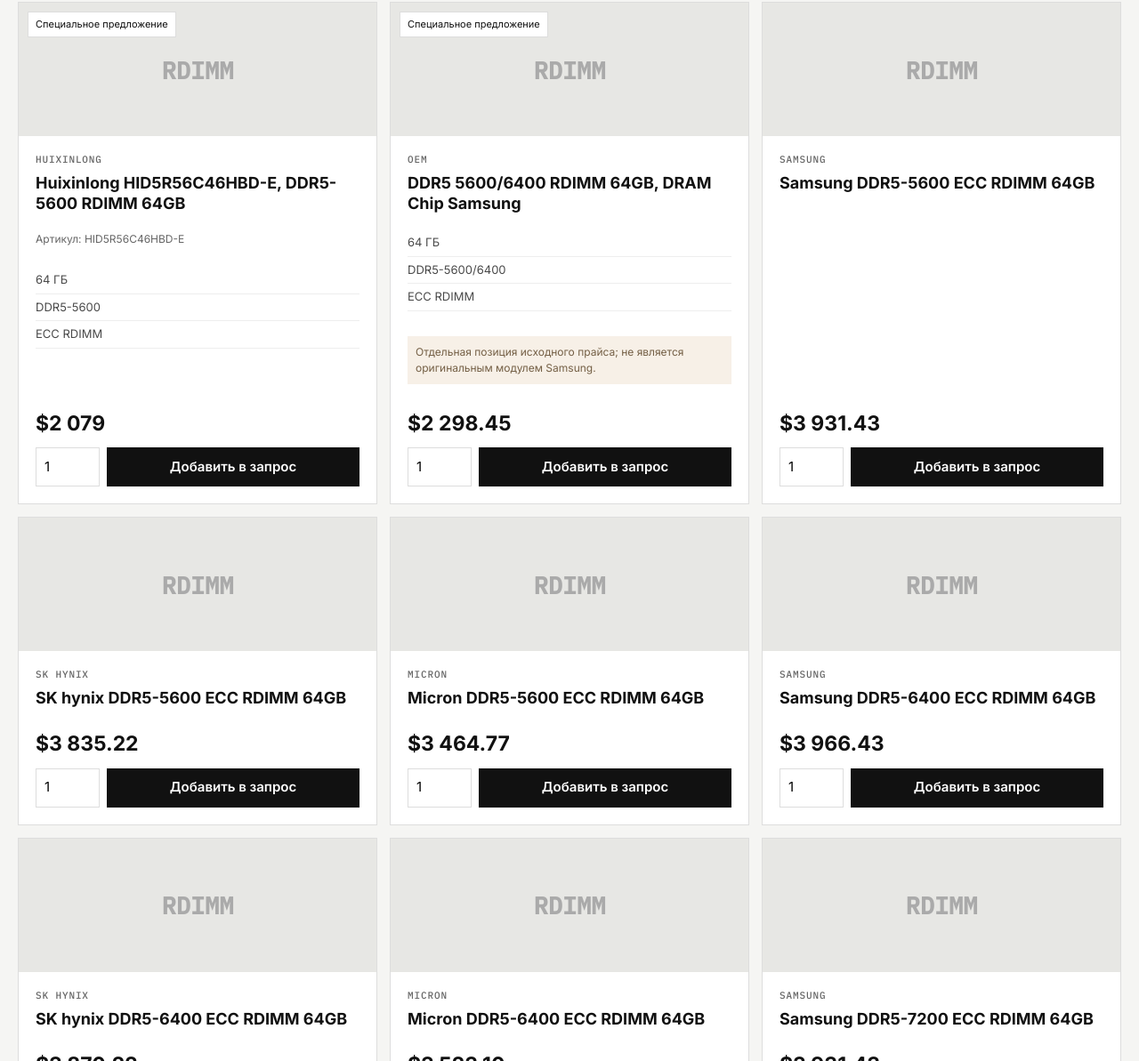
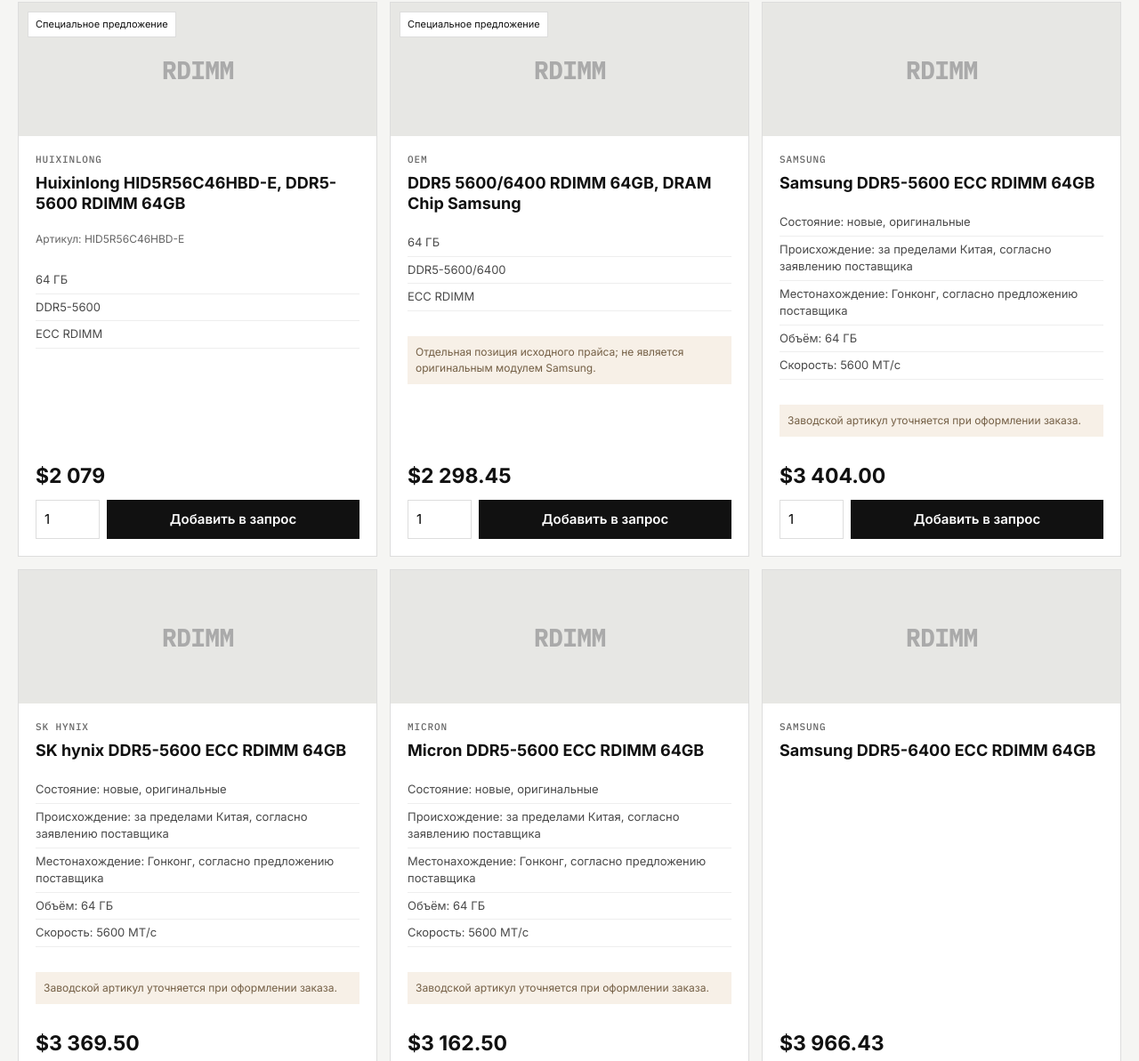
Before and after one commit to dmttrep-arch/sys822gs-landing, a plain HTML site: page index.html in a window 1280 px wide. Shown: the part 2996-4189 px from the top of the page at 89% size. Drawn offline with Linux system fonts and the light colour scheme.

Commit message:
Update DDR5-5600 64GB sales pricing

```diff
--- a/catalog.json
+++ b/catalog.json
@@ -15,9 +15,9 @@
     {"id":"ram-oem-samsung-chips-64-5600","category":"memory","manufacturer":"OEM","model":"DDR5-5600 RDIMM 64GB","title":"OEM DDR5-5600 RDIMM 64GB, новые микросхемы Samsung","priceUsd":2150,"special":true,"capacityGb":64,"speedMts":5600,"note":"Сторонняя сборка на микросхемах Samsung; не является оригинальным модулем Samsung.","specs":["64 ГБ","DDR5-5600","ECC RDIMM"]},
     {"id":"ram-huixinlong-hid5r56c46hbd-e","category":"memory","manufacturer":"Huixinlong","model":"HID5R56C46HBD-E","partNumber":"HID5R56C46HBD-E","title":"Huixinlong HID5R56C46HBD-E, DDR5-5600 RDIMM 64GB","priceUsd":2079,"special":true,"capacityGb":64,"speedMts":5600,"specs":["64 ГБ","DDR5-5600","ECC RDIMM"]},
     {"id":"ram-oem-samsung-dram-64-5600-6400","category":"memory","manufacturer":"OEM","model":"DDR5 5600/6400 RDIMM 64GB","title":"DDR5 5600/6400 RDIMM 64GB, DRAM Chip Samsung","priceUsd":2298.45,"special":true,"capacityGb":64,"speedMts":"5600/6400","note":"Отдельная позиция исходного прайса; не является оригинальным модулем Samsung.","specs":["64 ГБ","DDR5-5600/6400","ECC RDIMM"]},
-    {"id":"ram-samsung-64-5600","category":"memory","manufacturer":"Samsung","model":"DDR5-5600 ECC RDIMM 64GB","title":"Samsung DDR5-5600 ECC RDIMM 64GB","priceUsd":3931.43,"capacityGb":64,"speedMts":5600},
-    {"id":"ram-hynix-64-5600","category":"memory","manufacturer":"SK hynix","model":"DDR5-5600 ECC RDIMM 64GB","title":"SK hynix DDR5-5600 ECC RDIMM 64GB","priceUsd":3835.22,"capacityGb":64,"speedMts":5600},
-    {"id":"ram-micron-64-5600","category":"memory","manufacturer":"Micron","model":"DDR5-5600 ECC RDIMM 64GB","title":"Micron DDR5-5600 ECC RDIMM 64GB","priceUsd":3464.77,"capacityGb":64,"speedMts":5600},
+    {"id":"ram-samsung-64-5600","category":"memory","manufacturer":"Samsung","model":"DDR5-5600 ECC RDIMM 64GB","title":"Samsung DDR5-5600 ECC RDIMM 64GB","priceUsd":3404,"priceDecimals":2,"capacityGb":64,"speedMts":5600,"note":"Заводской артикул уточняется при оформлении заказа.","specs":["Состояние: новые, оригинальные","Происхождение: за пределами Китая, согласно заявлению поставщика","Местонахождение: Гонконг, согласно предложению поставщика","Объём: 64 ГБ","Скорость: 5600 МТ/с"]},
+    {"id":"ram-hynix-64-5600","category":"memory","manufacturer":"SK hynix","model":"DDR5-5600 ECC RDIMM 64GB","title":"SK hynix DDR5-5600 ECC RDIMM 64GB","priceUsd":3369.50,"priceDecimals":2,"capacityGb":64,"speedMts":5600,"note":"Заводской артикул уточняется при оформлении заказа.","specs":["Состояние: новые, оригинальные","Происхождение: за пределами Китая, согласно заявлению поставщика","Местонахождение: Гонконг, согласно предложению поставщика","Объём: 64 ГБ","Скорость: 5600 МТ/с"]},
+    {"id":"ram-micron-64-5600","category":"memory","manufacturer":"Micron","model":"DDR5-5600 ECC RDIMM 64GB","title":"Micron DDR5-5600 ECC RDIMM 64GB","priceUsd":3162.50,"priceDecimals":2,"capacityGb":64,"speedMts":5600,"note":"Заводской артикул уточняется при оформлении заказа.","specs":["Состояние: новые, оригинальные","Происхождение: за пределами Китая, согласно заявлению поставщика","Местонахождение: Гонконг, согласно предложению поставщика","Объём: 64 ГБ","Скорость: 5600 МТ/с"]},
     {"id":"ram-samsung-64-6400","category":"memory","manufacturer":"Samsung","model":"DDR5-6400 ECC RDIMM 64GB","title":"Samsung DDR5-6400 ECC RDIMM 64GB","priceUsd":3966.43,"capacityGb":64,"speedMts":6400},
     {"id":"ram-hynix-64-6400","category":"memory","manufacturer":"SK hynix","model":"DDR5-6400 ECC RDIMM 64GB","title":"SK hynix DDR5-6400 ECC RDIMM 64GB","priceUsd":3870.22,"capacityGb":64,"speedMts":6400},
     {"id":"ram-micron-64-6400","category":"memory","manufacturer":"Micron","model":"DDR5-6400 ECC RDIMM 64GB","title":"Micron DDR5-6400 ECC RDIMM 64GB","priceUsd":3523.10,"capacityGb":64,"speedMts":6400},
--- a/index.html
+++ b/index.html
@@ -35,15 +35,15 @@ footer{padding:34px 0;border-top:1px solid var(--line)}.footer{display:flex;just
 <div class="admin" id="admin"><div class="drawer-head"><div><p class="eyebrow">Прайс-лист</p><b>Локальное управление</b></div><button class="close" id="close-admin">×</button></div><div class="admin-body"><p class="admin-note">Изменения сохраняются в этом браузере. Экспортируйте JSON для последующей публикации обновлённого прайс-листа.</p><table><thead><tr><th>Товар</th><th>Категория</th><th>Цена USD</th></tr></thead><tbody id="admin-rows"></tbody></table></div><div class="admin-actions"><button class="btn" id="save-local">Сохранить локально</button><button class="btn light" id="export-json">Выгрузить JSON</button><label class="btn light">Загрузить JSON<input type="file" id="import-json" accept="application/json" hidden></label><button class="btn light" id="reset-local">Сбросить</button></div></div>
 <script>
 const $=s=>document.querySelector(s);let catalog={categories:[],products:[]};let cart=JSON.parse(localStorage.getItem('milonchka-cart')||'{}');let f={category:'',maker:'',capacity:'',speed:'',search:''};
-const money=n=>n==null?'По запросу':new Intl.NumberFormat('en-US',{style:'currency',currency:'USD',minimumFractionDigits:Number.isInteger(n)?0:2,maximumFractionDigits:2}).format(n).replace(/,/g,' ');
-const safe=s=>String(s??'').replace(/[&<>'"]/g,c=>({'&':'&amp;','<':'&lt;','>':'&gt;',"'":'&#39;','"':'&quot;'}[c]));const norm=s=>String(s??'').toLowerCase().replace(/,/g,'.').replace(/\s+/g,' ').trim();
+const money=(n,decimals)=>n==null?'По запросу':new Intl.NumberFormat('en-US',{style:'currency',currency:'USD',minimumFractionDigits:decimals??(Number.isInteger(n)?0:2),maximumFractionDigits:2}).format(n).replace(/,/g,' ');
+const safe=s=>String(s??'').replace(/[&<>'"]/g,c=>({'&':'&amp;','<':'&lt;','>':'&gt;',"'":'&#39;','"':'&quot;'}[c]));const norm=s=>String(s??'').toLowerCase().replace(/,/g,'.').replace(/\s+/g,' ').trim();const matchesSearch=(p,q)=>{const hay=norm([p.title,p.manufacturer,p.model,p.partNumber,p.note,...(p.specs||[])].join(' '));return norm(q).split(' ').filter(Boolean).every(token=>hay.includes(token))};
 async function init(){catalog=await fetch('/catalog.json',{cache:'no-store'}).then(r=>r.json());const o=JSON.parse(localStorage.getItem('milonchka-price-overrides')||'{}');catalog.products.forEach(p=>{if(Object.hasOwn(o,p.id))p.priceUsd=o[p.id]});renderCategories();buildFilters();render();renderCart()}
 function renderCategories(){const n=Object.fromEntries(catalog.categories.map(c=>[c.id,catalog.products.filter(p=>p.category===c.id).length]));$('#categories').innerHTML=catalog.categories.map((c,i)=>`<button class="category" data-category="${c.id}"><span class="mono">0${i+1}</span><b>${safe(c.label)}</b><small>${n[c.id]} позиций</small></button>`).join('');$('#categories').onclick=e=>{const b=e.target.closest('[data-category]');if(!b)return;f.category=b.dataset.category;$('#category-filter').value=f.category;render();location.hash='catalog'}}
 function buildFilters(){$('#category-filter').innerHTML+=catalog.categories.map(c=>`<option value="${c.id}">${safe(c.label)}</option>`).join('');$('#maker-filter').innerHTML+=[...new Set(catalog.products.map(p=>p.manufacturer).filter(Boolean))].sort().map(m=>`<option>${safe(m)}</option>`).join('');$('#chips').innerHTML=`<button class="chip active" data-cat="">Все</button>${catalog.categories.map(c=>`<button class="chip" data-cat="${c.id}">${safe(c.label)}</button>`).join('')}`}
-function filtered(){return catalog.products.filter(p=>(!f.category||p.category===f.category)&&(!f.maker||p.manufacturer===f.maker)&&(!f.capacity||String(p.capacityGb)===f.capacity)&&(!f.speed||String(p.speedMts).split('/').includes(f.speed))&&(!f.search||norm([p.title,p.manufacturer,p.model,p.partNumber,p.note,...(p.specs||[])].join(' ')).includes(norm(f.search))))}
+function filtered(){return catalog.products.filter(p=>(!f.category||p.category===f.category)&&(!f.maker||p.manufacturer===f.maker)&&(!f.capacity||String(p.capacityGb)===f.capacity)&&(!f.speed||String(p.speedMts).split('/').includes(f.speed))&&(!f.search||matchesSearch(p,f.search)))}
 function visual(p){return p.image==='hero'?`<img src="hero.png" alt="${safe(p.title)}" loading="lazy">`:`<span class="mark">${({servers:'SERVER',memory:'RDIMM',hdd:'HDD',ssd:'SSD',network:'OSFP'})[p.category]}</span>`}
-function render(){const a=filtered();$('#result-count').textContent='Найдено: '+a.length;document.querySelectorAll('.chip').forEach(x=>x.classList.toggle('active',x.dataset.cat===f.category));$('#products').innerHTML=a.length?a.map(p=>`<article class="card"><div class="media">${visual(p)}${p.special?'<span class="badge">Специальное предложение</span>':p.featured?'<span class="badge">Выбор для проекта</span>':''}</div><div class="body"><span class="maker">${safe(p.manufacturer||'Конфигурация')}</span><h3>${safe(p.title)}</h3>${p.partNumber?`<p class="sku">Артикул: ${safe(p.partNumber)}</p>`:''}${p.specs?.length?`<ul class="specs">${p.specs.slice(0,5).map(x=>`<li>${safe(x)}</li>`).join('')}</ul>`:''}${p.note?`<p class="note">${safe(p.note)}</p>`:''}<div class="foot-card"><div class="price ${p.priceUsd==null?'request':''}">${money(p.priceUsd)}</div><div class="card-actions"><input class="qty" type="number" min="1" max="999" value="1"><button class="btn add" data-id="${p.id}">Добавить в запрос</button></div></div></div></article>`).join(''):'<p class="empty">По заданным параметрам товары не найдены.</p>';$('#products').onclick=e=>{const b=e.target.closest('.add');if(!b)return;const q=Math.max(1,Math.min(999,+b.parentElement.querySelector('.qty').value||1));cart[b.dataset.id]=(cart[b.dataset.id]||0)+q;saveCart();openCart()}}
-function saveCart(){localStorage.setItem('milonchka-cart',JSON.stringify(cart));renderCart()}function renderCart(){const a=Object.entries(cart).map(([id,qty])=>({p:catalog.products.find(x=>x.id===id),qty})).filter(x=>x.p);$('#cart-count').textContent=a.reduce((s,x)=>s+x.qty,0);$('#cart-items').innerHTML=a.length?a.map(({p,qty})=>`<div class="cart-item"><div><b>${safe(p.title)}</b><small>${money(p.priceUsd)}</small></div><input class="qty cq" data-id="${p.id}" type="number" min="1" max="999" value="${qty}"><button class="remove" data-remove="${p.id}">×</button></div>`).join(''):'<p class="empty">Добавьте товары из каталога.</p>';const sum=a.reduce((s,x)=>s+(x.p.priceUsd||0)*x.qty,0);$('#cart-total').innerHTML=a.length?`Ориентир по позициям с ценой: <strong>${money(sum)}</strong>${a.some(x=>x.p.priceUsd==null)?' · есть позиции «По запросу»':''}`:'';$('#cart-items').oninput=e=>{if(!e.target.matches('.cq'))return;cart[e.target.dataset.id]=Math.max(1,Math.min(999,+e.target.value||1));saveCart()};$('#cart-items').onclick=e=>{const b=e.target.closest('[data-remove]');if(!b)return;delete cart[b.dataset.remove];saveCart()}}
+function render(){const a=filtered();$('#result-count').textContent='Найдено: '+a.length;document.querySelectorAll('.chip').forEach(x=>x.classList.toggle('active',x.dataset.cat===f.category));$('#products').innerHTML=a.length?a.map(p=>`<article class="card"><div class="media">${visual(p)}${p.special?'<span class="badge">Специальное предложение</span>':p.featured?'<span class="badge">Выбор для проекта</span>':''}</div><div class="body"><span class="maker">${safe(p.manufacturer||'Конфигурация')}</span><h3>${safe(p.title)}</h3>${p.partNumber?`<p class="sku">Артикул: ${safe(p.partNumber)}</p>`:''}${p.specs?.length?`<ul class="specs">${p.specs.slice(0,5).map(x=>`<li>${safe(x)}</li>`).join('')}</ul>`:''}${p.note?`<p class="note">${safe(p.note)}</p>`:''}<div class="foot-card"><div class="price ${p.priceUsd==null?'request':''}">${money(p.priceUsd,p.priceDecimals)}</div><div class="card-actions"><input class="qty" type="number" min="1" max="999" value="1"><button class="btn add" data-id="${p.id}">Добавить в запрос</button></div></div></div></article>`).join(''):'<p class="empty">По заданным параметрам товары не найдены.</p>';$('#products').onclick=e=>{const b=e.target.closest('.add');if(!b)return;const q=Math.max(1,Math.min(999,+b.parentElement.querySelector('.qty').value||1));cart[b.dataset.id]=(cart[b.dataset.id]||0)+q;saveCart();openCart()}}
+function saveCart(){localStorage.setItem('milonchka-cart',JSON.stringify(cart));renderCart()}function renderCart(){const a=Object.entries(cart).map(([id,qty])=>({p:catalog.products.find(x=>x.id===id),qty})).filter(x=>x.p);$('#cart-count').textContent=a.reduce((s,x)=>s+x.qty,0);$('#cart-items').innerHTML=a.length?a.map(({p,qty})=>`<div class="cart-item"><div><b>${safe(p.title)}</b><small>${money(p.priceUsd,p.priceDecimals)}</small></div><input class="qty cq" data-id="${p.id}" type="number" min="1" max="999" value="${qty}"><button class="remove" data-remove="${p.id}">×</button></div>`).join(''):'<p class="empty">Добавьте товары из каталога.</p>';const sum=a.reduce((s,x)=>s+(x.p.priceUsd||0)*x.qty,0);$('#cart-total').innerHTML=a.length?`Ориентир по позициям с ценой: <strong>${money(sum)}</strong>${a.some(x=>x.p.priceUsd==null)?' · есть позиции «По запросу»':''}`:'';$('#cart-items').oninput=e=>{if(!e.target.matches('.cq'))return;cart[e.target.dataset.id]=Math.max(1,Math.min(999,+e.target.value||1));saveCart()};$('#cart-items').onclick=e=>{const b=e.target.closest('[data-remove]');if(!b)return;delete cart[b.dataset.remove];saveCart()}}
 const openCart=()=>{$('#drawer').classList.add('open');$('#backdrop').classList.add('open')},closeCart=()=>{$('#drawer').classList.remove('open');$('#backdrop').classList.remove('open')};$('#open-cart').onclick=openCart;document.querySelectorAll('[data-open-cart]').forEach(b=>b.onclick=openCart);$('#close-cart').onclick=closeCart;$('#backdrop').onclick=closeCart;
 ['category','maker','capacity','speed'].forEach(k=>$(`#${k}-filter`).onchange=e=>{f[k]=e.target.value;render()});$('#search').oninput=e=>{f.search=e.target.value;render()};$('#chips').onclick=e=>{const b=e.target.closest('[data-cat]');if(!b)return;f.category=b.dataset.cat;$('#category-filter').value=f.category;render()};
 $('#quote-form').onsubmit=async e=>{e.preventDefault();const items=Object.entries(cart).map(([productId,quantity])=>({productId,quantity}));if(!items.length){$('#status').textContent='Добавьте хотя бы один товар.';return}const d=new FormData(e.currentTarget);if(d.get('website'))return;const payload={name:String(d.get('name')||'').trim(),company:String(d.get('company')||'').trim(),contact:String(d.get('contact')||'').trim(),email:String(d.get('email')||'').trim(),message:String(d.get('message')||'').trim(),items,page_url:location.href.slice(0,500)};const b=e.currentTarget.querySelector('button[type=submit]');b.disabled=true;$('#status').textContent='Отправляем…';try{const r=await fetch('/api/lead',{method:'POST',headers:{'content-type':'application/json'},body:JSON.stringify(payload)}),j=await r.json();if(!r.ok||!j.ok)throw 0;$('#status').textContent='Заявка отправлена. Номер: '+(j.requestId||'—');cart={};saveCart();e.currentTarget.reset()}catch{$('#status').textContent='Не удалось отправить. Повторите попытку или напишите в Telegram.'}finally{b.disabled=false}};
--- a/scripts/build-sites-worker.mjs
+++ b/scripts/build-sites-worker.mjs
@@ -17,7 +17,7 @@ const PRODUCTS=new Map(CATALOG.products.map(p=>[p.id,p]));
 const headers={"content-type":"application/json; charset=utf-8","cache-control":"no-store"};
 const json=(body,status=200)=>new Response(JSON.stringify(body),{status,headers});
 const clean=(value,max)=>String(value||"").trim().slice(0,max);
-const money=n=>n==null?"По запросу":new Intl.NumberFormat("en-US",{style:"currency",currency:"USD",minimumFractionDigits:Number.isInteger(n)?0:2,maximumFractionDigits:2}).format(n);
+const money=(n,decimals)=>n==null?"По запросу":new Intl.NumberFormat("en-US",{style:"currency",currency:"USD",minimumFractionDigits:decimals??(Number.isInteger(n)?0:2),maximumFractionDigits:2}).format(n);
 export default{async fetch(request,env){
   const url=new URL(request.url);
   if(url.pathname==="/catalog.json"&&request.method==="GET")return new Response(JSON.stringify(CATALOG),{headers:{"content-type":"application/json; charset=utf-8","cache-control":"public, max-age=300"}});
@@ -30,7 +30,7 @@ export default{async fetch(request,env){
     const items=[];for(const row of data.items){const product=PRODUCTS.get(String(row?.productId||""));const quantity=Number(row?.quantity);if(!product||!Number.isInteger(quantity)||quantity<1||quantity>999)return json({ok:false,error:"invalid_item"},400);items.push({product,quantity})}
     if(!env.TELEGRAM_BOT_TOKEN||!env.TELEGRAM_CHAT_ID)return json({ok:false,error:"service_not_configured"},503);
     const requestId="MIL-"+Date.now().toString(36).toUpperCase();
-    const lines=items.map(({product,quantity},i)=>(i+1)+". "+product.title+"\\n   Количество: "+quantity+"\\n   Цена: "+money(product.priceUsd));
+    const lines=items.map(({product,quantity},i)=>(i+1)+". "+product.title+"\\n   Количество: "+quantity+"\\n   Цена: "+money(product.priceUsd,product.priceDecimals));
     const text=["Новая заявка · HK MILONCHKA LIMITED","Номер: "+requestId,"","Имя: "+name,"Компания: "+company,"Контакт: "+contact,"Email: "+(email||"—"),"Комментарий: "+(message||"—"),"","Оборудование:",...lines,"","Цены — ориентиры в USD. Комплектация и условия требуют подтверждения."].join("\\n");
     let response;try{response=await fetch("https://api.telegram.org/bot"+env.TELEGRAM_BOT_TOKEN+"/sendMessage",{method:"POST",headers:{"content-type":"application/json"},body:JSON.stringify({chat_id:env.TELEGRAM_CHAT_ID,text,disable_web_page_preview:true}),signal:AbortSignal.timeout(10000)})}catch{return json({ok:false,error:"delivery_failed"},502)}
     if(!response.ok)return json({ok:false,error:"delivery_failed"},502);
```
